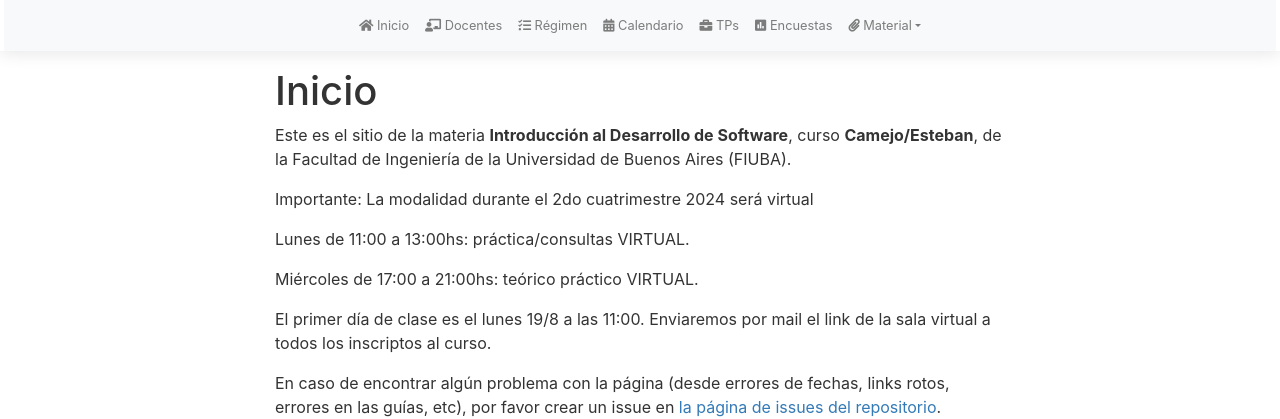
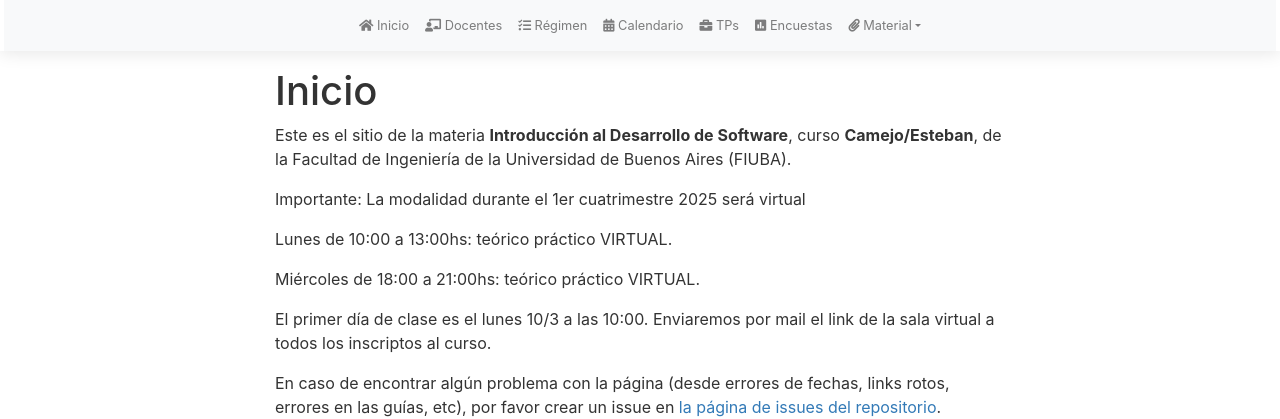
Before and after one commit to intro-tb022/intro, a Jekyll site: the page built from index.md, in a window 1280 px wide. Shown: the top 419 px of the page. Built offline with Jekyll 4.4.1, drawn with Linux system fonts in a browser that asks for light colours; nearby versions of some CDN libraries; our own code applies the rules of GitHub Pages for plain Markdown files.

Commit message:
update index with 2025c1 too

```diff
--- a/index.md
+++ b/index.md
@@ -6,13 +6,13 @@ layout: page
 
 Este es el sitio de la materia **Introducción al Desarrollo de Software**, curso **Camejo/Esteban**, de la Facultad de Ingeniería de la Universidad de Buenos Aires (FIUBA).
 
-Importante: La modalidad durante el 2do cuatrimestre 2024 será virtual
+Importante: La modalidad durante el 1er cuatrimestre 2025 será virtual
 
-Lunes de 11:00 a 13:00hs: práctica/consultas VIRTUAL.
+Lunes de 10:00 a 13:00hs: teórico práctico VIRTUAL.
 
-Miércoles de 17:00 a 21:00hs: teórico práctico VIRTUAL.
+Miércoles de 18:00 a 21:00hs: teórico práctico VIRTUAL.
 
-El primer día de clase es el lunes 19/8 a las 11:00. Enviaremos por mail el link de la sala virtual a todos los inscriptos al curso.
+El primer día de clase es el lunes 10/3 a las 10:00. Enviaremos por mail el link de la sala virtual a todos los inscriptos al curso.
 
 
 En caso de encontrar algún problema con la página (desde errores de fechas, links rotos, errores en las guías, etc), por favor crear un issue en [la página de issues del repositorio]({{site.github.repository_url}}/issues).
```
